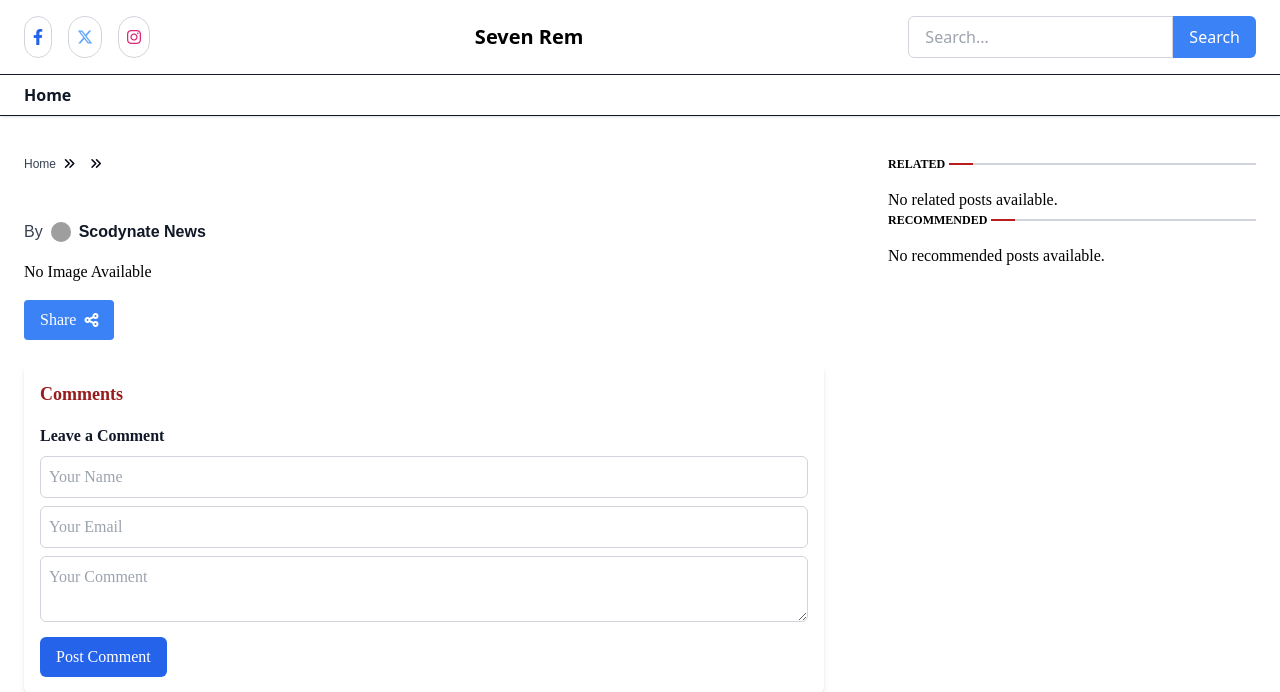
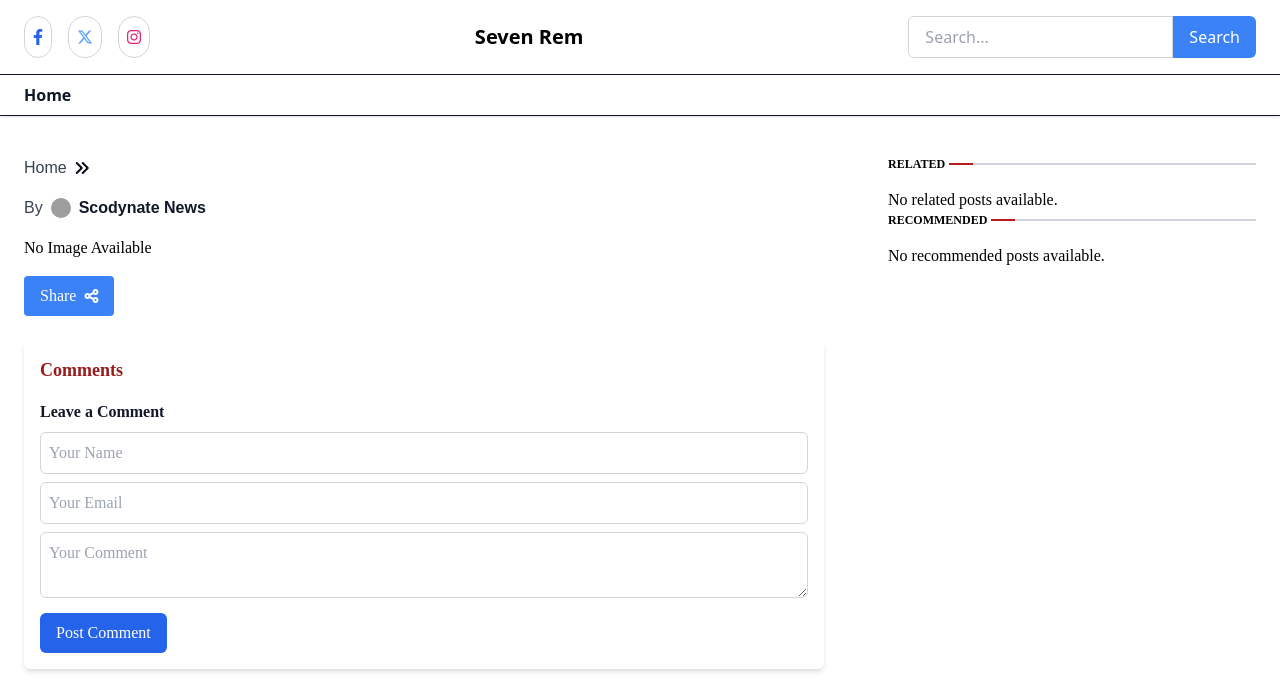
Before and after one commit to OluwamomiAkinbote/Babylon, a Django app: template blog/templates/blog_detail.html in a window 1280 px wide. Shown: the top 692 px of the page. Run offline with Django 5.2, Linux system fonts and the light colour scheme; the template is opened without the code that fills it, so the values that code supplies are empty; style sheets or scripts are compiled from the project's sources; parts of the project's set-up code (start-up, migrations or seed data) failed here and were passed over; some libraries are stand-ins or nearby versions; grey boxes are pictures that could not be loaded.

Commit message:
new head design

```diff
--- a/blog/templates/blog_detail.html
+++ b/blog/templates/blog_detail.html
@@ -35,19 +35,14 @@
             <div class="p-6 sm:col-span-2">
 
                 <!-- breadcrumb -->
-                <nav class="mb-8 text-xs font-poppins" aria-label="Breadcrumb">
-                    <ol class="list-none p-0 inline-flex">
+                <nav class="mb-4 text-xs sm:text-sm md:text-base font-poppins" aria-label="Breadcrumb">
+                    <ol class="list-none p-0 flex flex-wrap">
                         <li class="flex items-center">
                             <a href="{% url 'index' %}" class="text-gray-700 hover:text-gray-900">Home</a>
                             <i class="fas fa-angle-double-right mx-2 text-gray-950"></i>
                         </li>
-
                         <li class="flex items-center">
                             <a href="{% url 'category_list' post.category.slug %}" class="text-gray-700 hover:text-gray-900">{{ post.category.name }}</a>
-                            <i class="fas fa-angle-double-right mx-2 text-gray-950"></i>
-                        </li>
-                        <li class="flex items-center text-gray-500">
-                            {{ post.title|truncatechars:40 }}
                         </li>
                     </ol>
                 </nav>
@@ -56,24 +51,27 @@
 
 
                 <!-- heading -->
-                <h1 class="text-2xl sm:text-3xl md:text-4xl lg:text-5xl font-helvetica leading-5 font-bold text-gray-950 mb-5">
+                <h1 class="text-2xl sm:text-4xl md:text-5xl font-extrabold font-helvetica text-gray-900 mb-3 leading-tight sm:leading-none">
                     {{ post.title|title }}
                 </h1>
-                <div class="flex justify-between items-center mt-2 font-poppins">
-                    <div class="flex items-center space-x-4 font-medium text-gray-700 mt-4">
+
+
+                <div class="flex justify-between items-center  font-poppins">
+                    <div class="flex flex-col sm:flex-row items-center sm:space-x-4 font-medium text-gray-700 ">
                         <!-- Author Info -->
-                        <div class="flex items-center justify-center space-x-2">
-                            <p class="capitalize ">by</p>
-                            <div class="w-5 h-5 rounded-full overflow-hidden bg-gray-200">
+                        <div class="flex items-center justify-center space-x-2 sm:mb-0 mb-2">
+                            <p class="capitalize text-sm sm:text-base">by</p>
+                            <div class="w-5 h-5  rounded-full overflow-hidden bg-gray-200">
                                 <img src="{% static 'images/headshot 2.png' %}" alt="Author's Headshot" class="w-full h-full object-cover">
                             </div>
-                            <p class="font-semibold text-gray-900">Scodynate News</p>
+                            <p class="font-semibold text-gray-900 text-sm sm:text-base">Scodynate News</p>
                         </div>
                         <!-- Date Info -->
-                        <div class="text-gray-600">
+                        <div class="text-gray-600 text-sm sm:text-base">
                             <p>{{ post.date }}</p>
                         </div>
                     </div>
+
                 </div>
                 <div class="relative my-4">
                     {% if post.image %}
```
Also changed, not shown: media/filer_public/00/c1/00c182b6-ba61-44f8-a45b-e6ca016c2ac6/gvnu4lrwaaa9atk.jpeg (added), media/filer_public/64/78/6478a8e1-7276-48b0-ab50-b4e9dc855303/hamid-roshaan-9kj1c8iux84-unsplash.jpg (added), media/filer_public_thumbnails/filer_public/00/c1/00c182b6-ba61-44f8-a45b-e6ca016c2ac6/gvnu4lrwaaa9atk.jpeg__180x180_q85_crop_subsampling-2_upscale.jpg (added), media/filer_public_thumbnails/filer_public/00/c1/00c182b6-ba61-44f8-a45b-e6ca016c2ac6/gvnu4lrwaaa9atk.jpeg__40x40_q85_crop_subsampling-2.jpg (added), media/filer_public_thumbnails/filer_public/00/c1/00c182b6-ba61-44f8-a45b-e6ca016c2ac6/gvnu4lrwaaa9atk.jpeg__80x80_q85_crop_subsampling-2.jpg (added), media/filer_public_thumbnails/filer_public/64/78/6478a8e1-7276-48b0-ab50-b4e9dc855303/hamid-roshaan-9kj1c8iux84-unsplash.jpg__180x180_q85_crop_subsampling-2_upscale.jpg (added), media/filer_public_thumbnails/filer_public/64/78/6478a8e1-7276-48b0-ab50-b4e9dc855303/hamid-roshaan-9kj1c8iux84-unsplash.jpg__40x40_q85_crop_subsampling-2.jpg (added), media/filer_public_thumbnails/filer_public/64/78/6478a8e1-7276-48b0-ab50-b4e9dc855303/hamid-roshaan-9kj1c8iux84-unsplash.jpg__80x80_q85_crop_subsampling-2.jpg (added).
